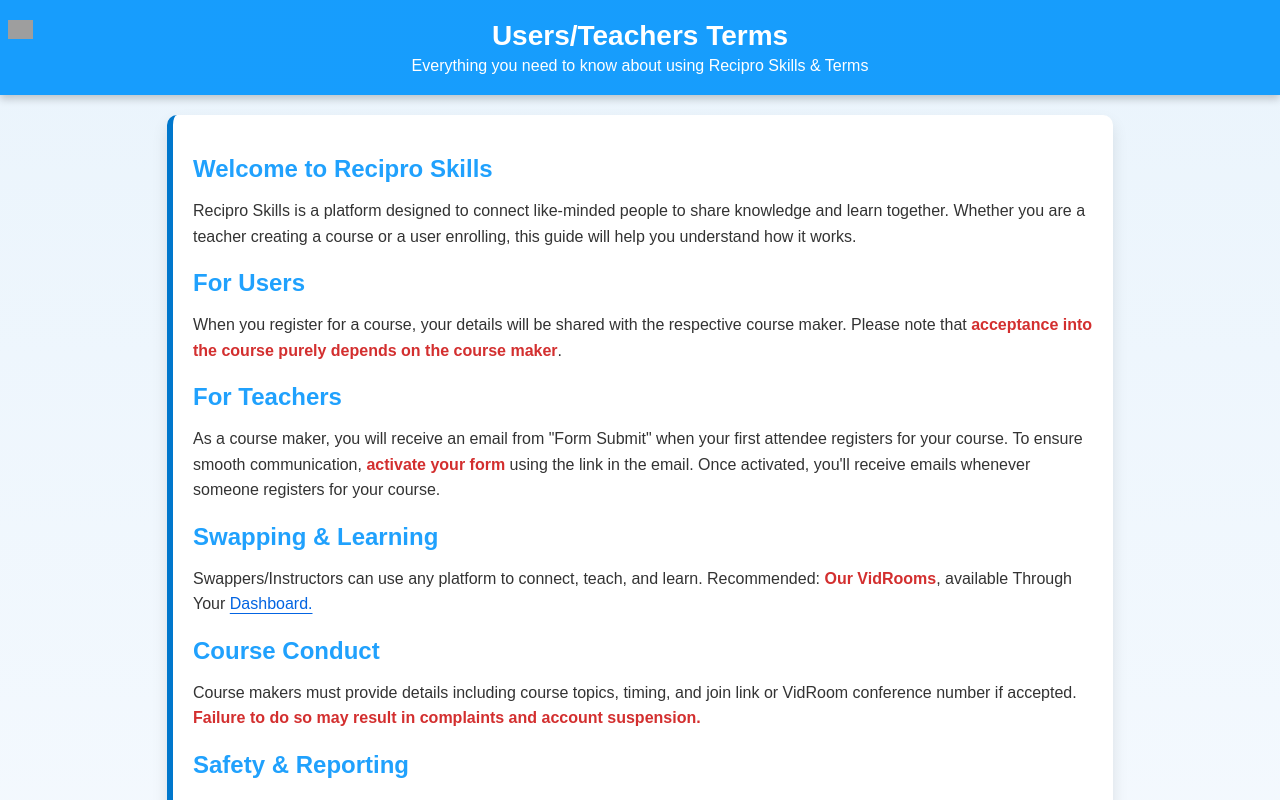
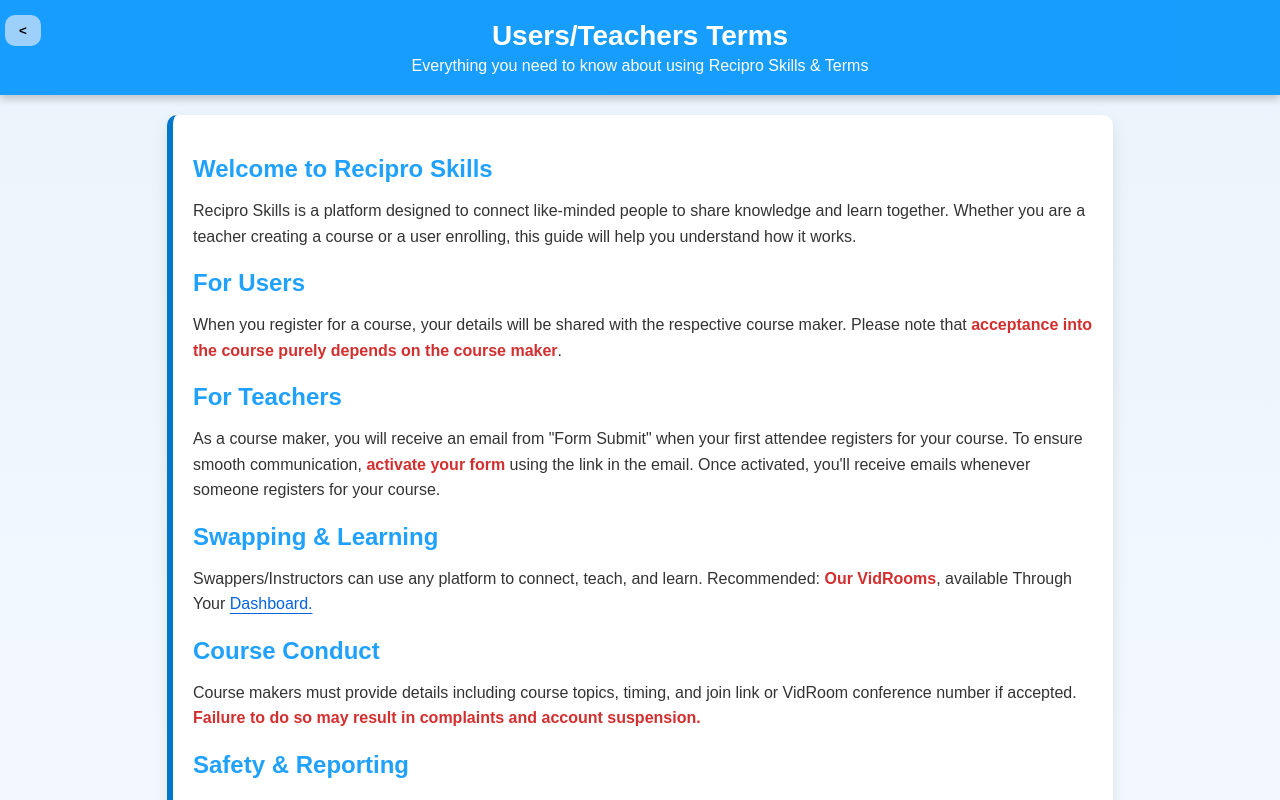
Before and after one commit to NithishProgrammer/skill.swap, a plain HTML site: page guide.html in a window 1280 px wide. Shown: the top 800 px of the page. Drawn offline with Linux system fonts and the light colour scheme; grey boxes are pictures that could not be loaded.

Commit message:
Update guide.html

```diff
--- a/guide.html
+++ b/guide.html
@@ -109,9 +109,10 @@
     </style>
 </head>
 <body>
+
+  <button onclick="window.history.back()" style="cursor: pointer; font-weight: bolder; position: absolute; left: 5px; top: 15px; border: 0; border-radius: 10px; padding: 8px 14px; background-color: rgb(157, 209, 252);"><</button>
     <!-- Header -->
     <header>
-      <img src="https://cdn-icons-png.flaticon.com/512/507/507257.png" alt="" style="position: absolute; width: 25px; left: 8px;" onclick="window.location.href = 'https://nithishprogrammer.github.io/skill.swap/dashboard' ">
         <h1>Users/Teachers Terms</h1>
         <p>Everything you need to know about using Recipro Skills & Terms</p>
     </header>
```
